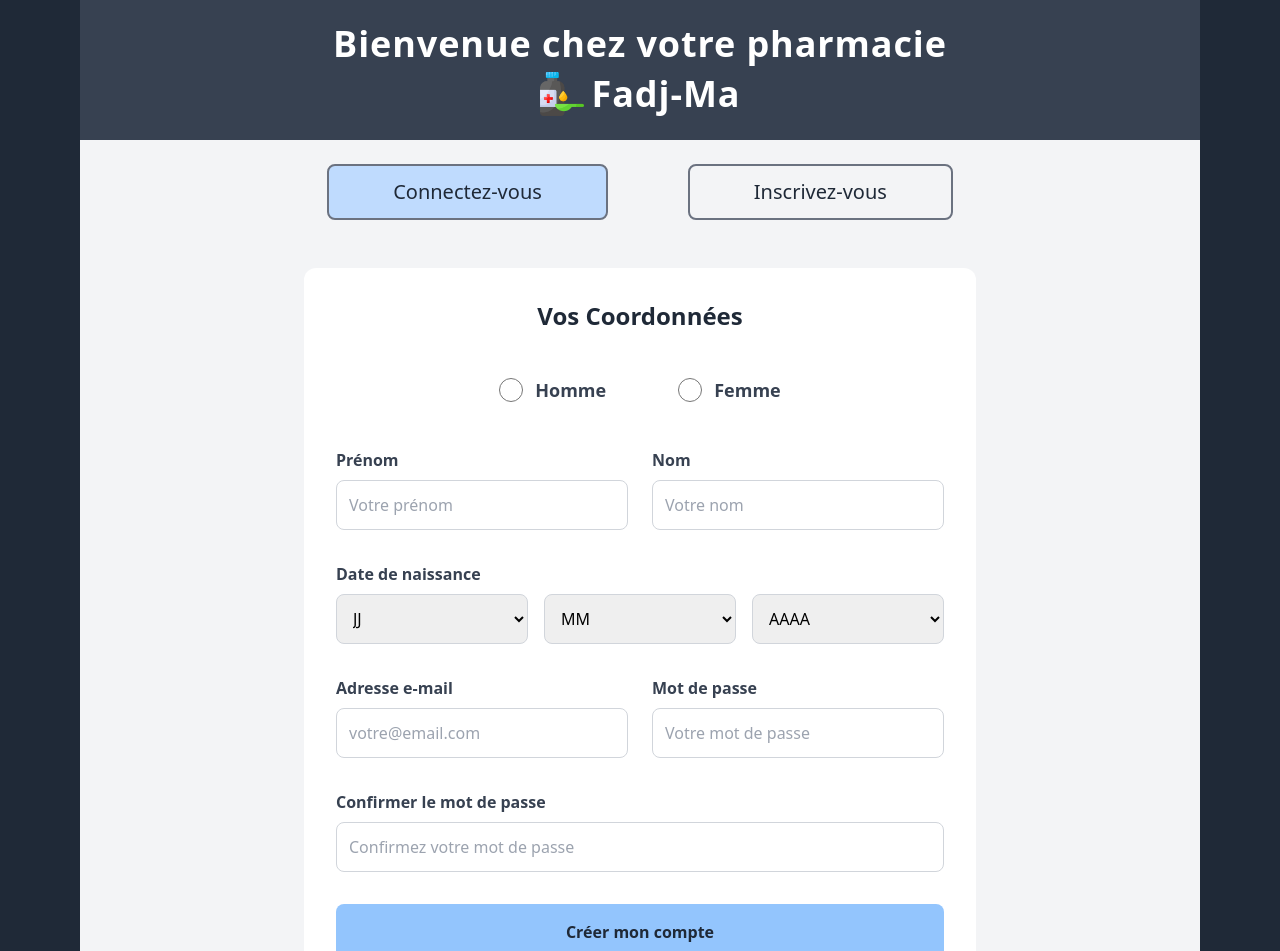
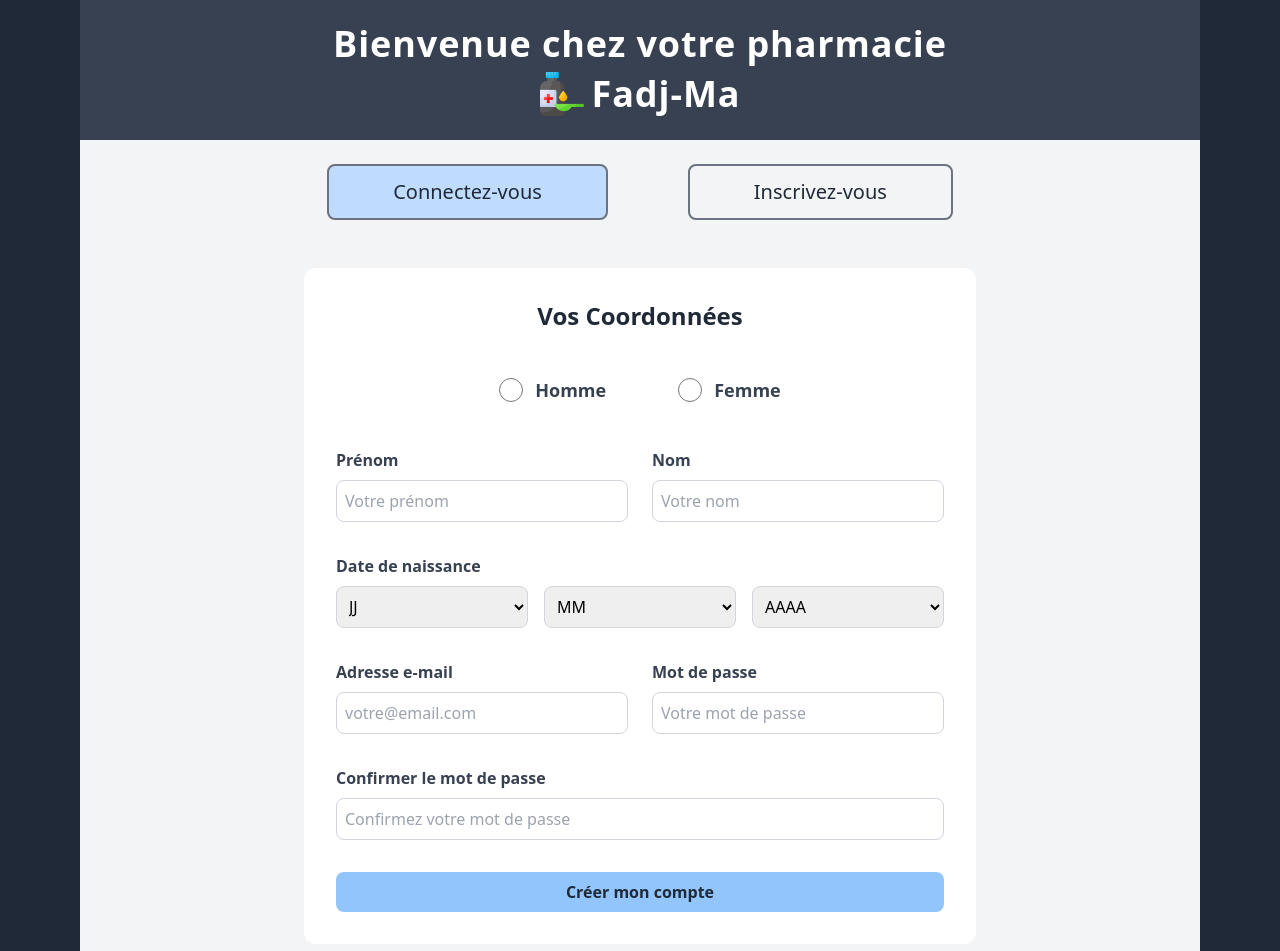
Before and after one commit to Ilabarry/Fadj-Ma, a React (Vite) app in the folder Frontend-app/: page /inscription in a window 1280 px wide. Shown: the top 951 px of the page. Built offline with nearby package versions, Linux system fonts and the light colour scheme.

Commit message:
le style

```diff
--- a/Frontend-app/src/component/headerComponent.jsx
+++ b/Frontend-app/src/component/headerComponent.jsx
@@ -83,7 +83,7 @@ function NavMedicaments() {
   };
 
   return (
-    <div className="px-4 py-2 sm:px-8 md:px-8 lg:px-12 xl:px-20 bg-gray-900">
+    <div className="px-4 sm:px-8 md:px-8 lg:px-6 xl:px-20 bg-gray-900">
       <div className="flex max-h-screen bg-gray-100">
         {/* Sidebar desktop */}
         <div className="hidden lg:flex lg:flex-shrink-0">
--- a/Frontend-app/src/pages/Inscription.jsx
+++ b/Frontend-app/src/pages/Inscription.jsx
@@ -86,7 +86,7 @@ function Inscription() {
                 placeholder="Votre prénom"
                 value={form.prenom}
                 onChange={handleChange}
-                className="w-full border border-gray-300 rounded-lg p-2 sm:p-3 focus:outline-none focus:ring-2 focus:ring-blue-200 focus:border-transparent text-sm sm:text-base"
+                className="w-full border border-gray-300 rounded-lg p-2 sm:p-2 focus:outline-none focus:ring-2 focus:ring-blue-200 focus:border-transparent text-sm sm:text-base"
               />
               {errors.prenom && <p className="text-red-500 text-sm mt-1">{errors.prenom[0]}</p>}
             </div>
@@ -100,7 +100,7 @@ function Inscription() {
                 placeholder="Votre nom"
                 value={form.nom}
                 onChange={handleChange}
-                className="w-full border border-gray-300 rounded-lg p-2 sm:p-3 focus:outline-none focus:ring-2 focus:ring-blue-200 focus:border-transparent text-sm sm:text-base"
+                className="w-full border border-gray-300 rounded-lg p-2 sm:p-2 focus:outline-none focus:ring-2 focus:ring-blue-200 focus:border-transparent text-sm sm:text-base"
               />
               {errors.nom && <p className="text-red-500 text-sm mt-1">{errors.nom[0]}</p>}
             </div>
@@ -116,7 +116,7 @@ function Inscription() {
                 name="jour"
                 value={form.jour || ""}
                 onChange={handleChange}
-      className="w-full border border-gray-300 rounded-lg p-2 sm:p-3 focus:outline-none focus:ring-2 focus:ring-blue-200 focus:border-transparent text-sm sm:text-base"
+                className="w-full border border-gray-300 rounded-lg p-2 sm:p-2 focus:outline-none focus:ring-2 focus:ring-blue-200 focus:border-transparent text-sm sm:text-base"
               >
                 <option value="">JJ</option>
                 {[...Array(31)].map((_, i) => (
@@ -131,7 +131,7 @@ function Inscription() {
                 name="mois"
                 value={form.mois || ""}
                 onChange={handleChange}
-      className="w-full border border-gray-300 rounded-lg p-2 sm:p-3 focus:outline-none focus:ring-2 focus:ring-blue-200 focus:border-transparent text-sm sm:text-base"
+                className="w-full border border-gray-300 rounded-lg p-2 sm:p-2 focus:outline-none focus:ring-2 focus:ring-blue-200 focus:border-transparent text-sm sm:text-base"
               >
                 <option value="">MM</option>
                 {[...Array(12)].map((_, i) => (
@@ -146,7 +146,7 @@ function Inscription() {
                 name="annee"
                 value={form.annee || ""}
                 onChange={handleChange}
-      className="w-full border border-gray-300 rounded-lg p-2 sm:p-3 focus:outline-none focus:ring-2 focus:ring-blue-200 focus:border-transparent text-sm sm:text-base"
+                className="w-full border border-gray-300 rounded-lg p-2 sm:p-2 focus:outline-none focus:ring-2 focus:ring-blue-200 focus:border-transparent text-sm sm:text-base"
               >
                 <option value="">AAAA</option>
                 {Array.from(
@@ -163,9 +163,6 @@ function Inscription() {
               <p className="text-red-500 text-sm mt-1">{errors.date_naissance[0]}</p>
             )}
           </div>
-
-
-
           <div className="grid grid-cols-1 md:grid-cols-2 gap-4 sm:gap-6">
             <div>
               <label className="block text-sm sm:text-base font-bold mb-2 text-gray-700">
@@ -177,7 +174,7 @@ function Inscription() {
                 placeholder="votre@email.com"
                 value={form.email}
                 onChange={handleChange}
-                className="w-full border border-gray-300 rounded-lg p-2 sm:p-3 focus:outline-none focus:ring-2 focus:ring-blue-200 focus:border-transparent text-sm sm:text-base"
+                className="w-full border border-gray-300 rounded-lg p-2 sm:p-2 focus:outline-none focus:ring-2 focus:ring-blue-200 focus:border-transparent text-sm sm:text-base"
               />
               {errors.email && <p className="text-red-500 text-sm mt-1">{errors.email[0]}</p>}
             </div>
@@ -191,7 +188,7 @@ function Inscription() {
                 placeholder="Votre mot de passe"
                 value={form.password}
                 onChange={handleChange}
-                className="w-full border border-gray-300 rounded-lg p-2 sm:p-3 focus:outline-none focus:ring-2 focus:ring-blue-200 focus:border-transparent text-sm sm:text-base"
+                className="w-full border border-gray-300 rounded-lg p-2 sm:p-2 focus:outline-none focus:ring-2 focus:ring-blue-200 focus:border-transparent text-sm sm:text-base"
               />
               {errors.password && <p className="text-red-500 text-sm mt-1">{errors.password[0]}</p>}
             </div>
@@ -207,13 +204,13 @@ function Inscription() {
               placeholder="Confirmez votre mot de passe"
               value={form.password_confirmation}
               onChange={handleChange}
-              className="w-full border border-gray-300 rounded-lg p-2 sm:p-3 focus:outline-none focus:ring-2 focus:ring-blue-200 focus:border-transparent text-sm sm:text-base"
+              className="w-full border border-gray-300 rounded-lg p-2 sm:p-2 focus:outline-none focus:ring-2 focus:ring-blue-200 focus:border-transparent text-sm sm:text-base"
             />
           </div>
 
           <button
             type="submit"
-            className="w-full bg-blue-300 text-gray-800 font-bold py-4 rounded-lg hover:bg-blue-300 focus:outline-none focus:ring-2 focus:ring-teal-500 transition-colors duration-200 text-lg sm:text-base"
+            className="w-full bg-blue-300 text-gray-800 font-bold py-2 rounded-lg hover:bg-blue-300 focus:outline-none focus:ring-2 focus:ring-teal-500 transition-colors duration-200 text-lg sm:text-base"
           >
             Créer mon compte
           </button>
```
Lines whose indentation alone changed are shown as unchanged.
